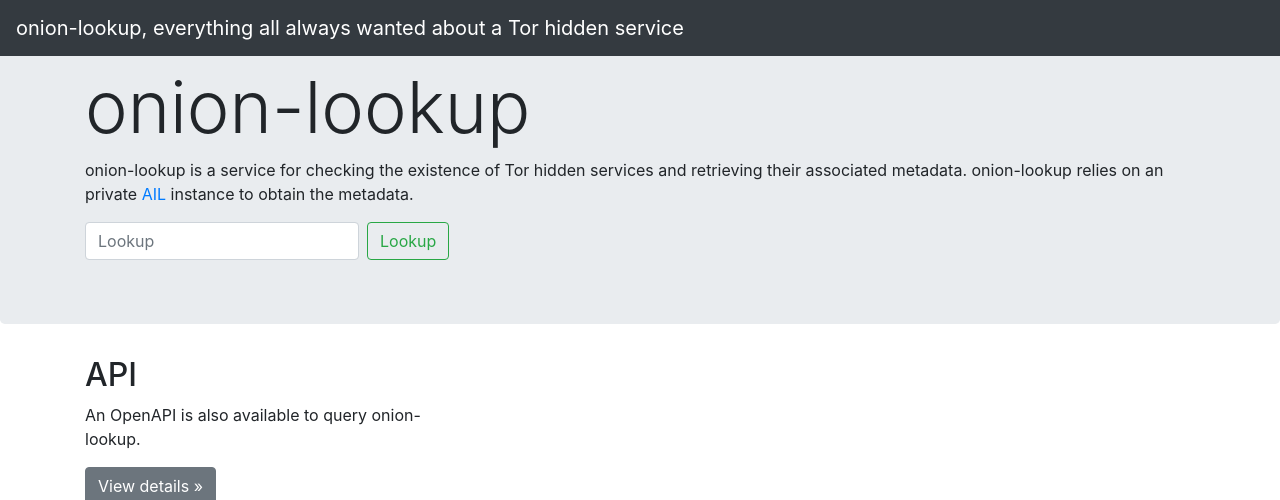
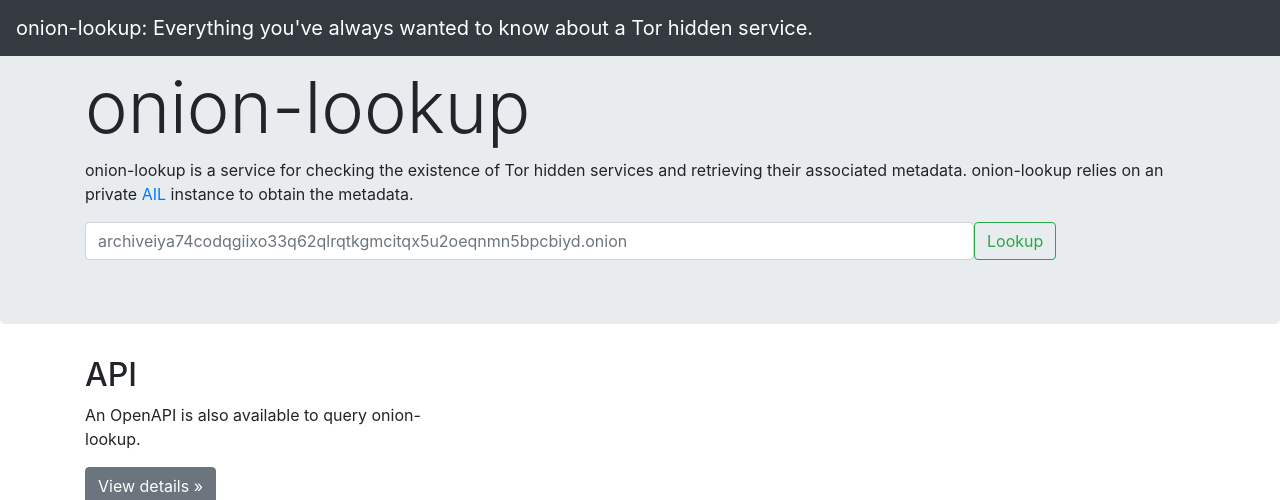
Before and after one commit to ail-project/onion-lookup, a Python web app: template templates/index.html in a window 1280 px wide. Shown: the top 500 px of the page. Run offline with Jinja, Linux system fonts and the light colour scheme; the template is opened without the code that fills it, so the values that code supplies are empty; some libraries are stand-ins or nearby versions.

Commit message:
new: [onion-lookup] first version to lookup onion

```diff
--- a/requirements.txt
+++ b/requirements.txt
@@ -1,5 +1,6 @@
 aiofiles
 jinja2
+requests
 starlette
 uvicorn
 valkey
--- a/templates/base.html
+++ b/templates/base.html
@@ -11,14 +11,12 @@
     <!-- Bootstrap core CSS -->
     <link href="{{ url_for('static', path='/css/bootstrap.min.css') }}" rel="stylesheet">
 
-    <!-- Custom styles for this template -->
-    <link href="{{ url_for('static', path='/css/jumbotron.css') }}" rel="stylesheet">
   </head>
 
   <body>
 
     <nav class="navbar navbar-expand-md navbar-dark fixed-top bg-dark">
-      <a class="navbar-brand" href="#">onion-lookup, everything all always wanted about a Tor hidden service</a>
+      <a class="navbar-brand" href="#">onion-lookup: Everything you've always wanted to know about a Tor hidden service.</a>
       <button class="navbar-toggler" type="button" data-toggle="collapse" data-target="#navbarsExampleDefault" aria-controls="navbarsExampleDefault" aria-expanded="false" aria-label="Toggle navigation">
         <span class="navbar-toggler-icon"></span>
       </button>
@@ -31,10 +29,7 @@
 	    <p>onion-lookup is an open project part of the <a href="https://www.ail-project.org/">AIL Project</a>.</p>
     </footer>
 
-    <!-- Bootstrap core JavaScript
-    ================================================== -->
-    <!-- Placed at the end of the document so the pages load faster -->
-    <script src="{{ url_for('static', path='/js/jquery-3.7.1.slim.min.js’') }}"></script>
+    <script src="{{ url_for('static', path='/js/jquery-3.7.1.slim.min.js') }}"></script>
     <script src="{{ url_for('static', path='/js/popper.min.js') }}"></script>
     <script src="{{ url_for('static', path='/js/bootstrap.min.js') }}"></script>
   </body>
--- a/templates/index.html
+++ b/templates/index.html
@@ -8,10 +8,42 @@
       <h1 class="display-3">onion-lookup</h1>
       <p>onion-lookup is a service for checking the existence of Tor hidden services and retrieving their associated metadata. onion-lookup relies on an private <a href="https://www.ail-project.org/">AIL</a> instance to obtain the metadata.</p>
        <form class="form-inline my-2 my-lg-0">
-          <input class="form-control mr-sm-2" name="lookup" type="text" placeholder="Lookup" aria-label="Lookup">
+          <input class="form-control input-lg" name="lookup" type="text" placeholder="archiveiya74codqgiixo33q62qlrqtkgmcitqx5u2oeqnmn5bpcbiyd.onion" aria-label="Lookup" size="80">
           <button class="btn btn-outline-success my-2 my-sm-0" type="submit">Lookup</button>
        </form>
-
+       {% if onion %}
+       <div class="card" style="width: 80rem;">
+        <div class="card-body">
+           <h5 class="card-title">{{ onion }}</h5>
+           <h6 class="card-subtitle mb-2 text-light">
+           {% for tag in onion_meta['tags'] %}
+	   <span class="badge bg-primary">{{ tag }}</span>
+	   {% endfor %}
+	   </h6>
+	   <p class="card-text">Languages:
+	   {% for lang in onion_meta['languages'] %}
+	   <span class="badge bg-secondary text-light">{{ lang }}</span>
+	   {% endfor %}
+           </p>
+	   <p class="card-text"><b>Known titles of the Tor onion addresses</b>:</p>
+	   <ul class="list-group list-group-flush">
+	   {% for title in onion_meta['titles'] %}
+	          <li class="list-group-item">{{ title }}</li>
+           {% endfor %}
+	   </ul>
+	   <p class="card-text"><b>Temporal information</b>:</p>
+	   <ul class="list-group list-group-flush">
+		   <li class="list-group-item">First seen: {{ onion_meta['first_seen'] }}</li>
+		   <li class="list-group-item">Last seen: {{ onion_meta['last_seen'] }}</li>
+           <ul>
+         </div>
+        </div>
+       {% endif %}
+       {% if error %}
+       <div class="alert alert-warning" role="alert">
+           Incorrect format, an onion address is composed of the id and the onion suffix.
+       </div>
+       {% endif %}
     </div>
   </div>
 
```
Also changed, not shown: app.py (+50 -2 lines).
